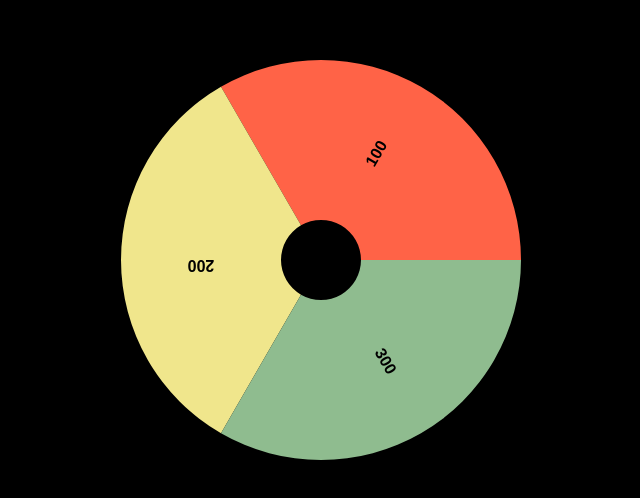
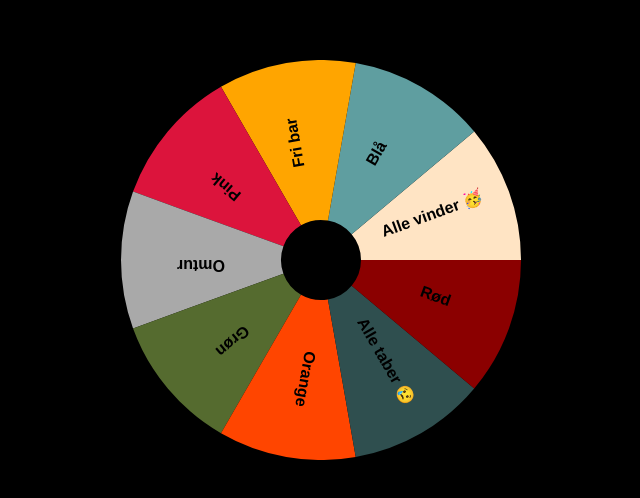
Before and after one commit to Znegl/wheel-of-fortune, a Vue app: page / in a window 1280 px wide. Shown: the part 140-638 px from the top of the page, without its empty margins (319-959 px from the left). Built offline with nearby package versions, Linux system fonts and the light colour scheme.

Commit message:
Added real section data

```diff
--- a/src/App.vue
+++ b/src/App.vue
@@ -17,18 +17,48 @@
         sections: [
           {
             id: 1,
-            title: '100',
-            color: 'tomato'
+            title: 'Alle vinder 🥳',
+            color: 'bisque'
           },
           {
             id: 2,
-            title: '200',
-            color: 'khaki'
+            title: 'Blå',
+            color: 'cadetblue'
           },
           {
             id: 3,
-            title: '300',
-            color: 'darkseagreen'
+            title: 'Fri bar',
+            color: 'orange'
+          },
+          {
+            id: 4,
+            title: 'Pink',
+            color: 'crimson'
+          },
+          {
+            id: 5,
+            title: 'Omtur',
+            color: 'darkgray'
+          },
+          {
+            id: 6,
+            title: 'Grøn',
+            color: 'darkolivegreen'
+          },
+          {
+            id: 7,
+            title: 'Orange',
+            color: 'orangered'
+          },
+          {
+            id: 8,
+            title: 'Alle taber 😢',
+            color: 'darkslategray'
+          },
+          {
+            id: 9,
+            title: 'Rød',
+            color: 'darkred'
           }
         ]
       }
```
